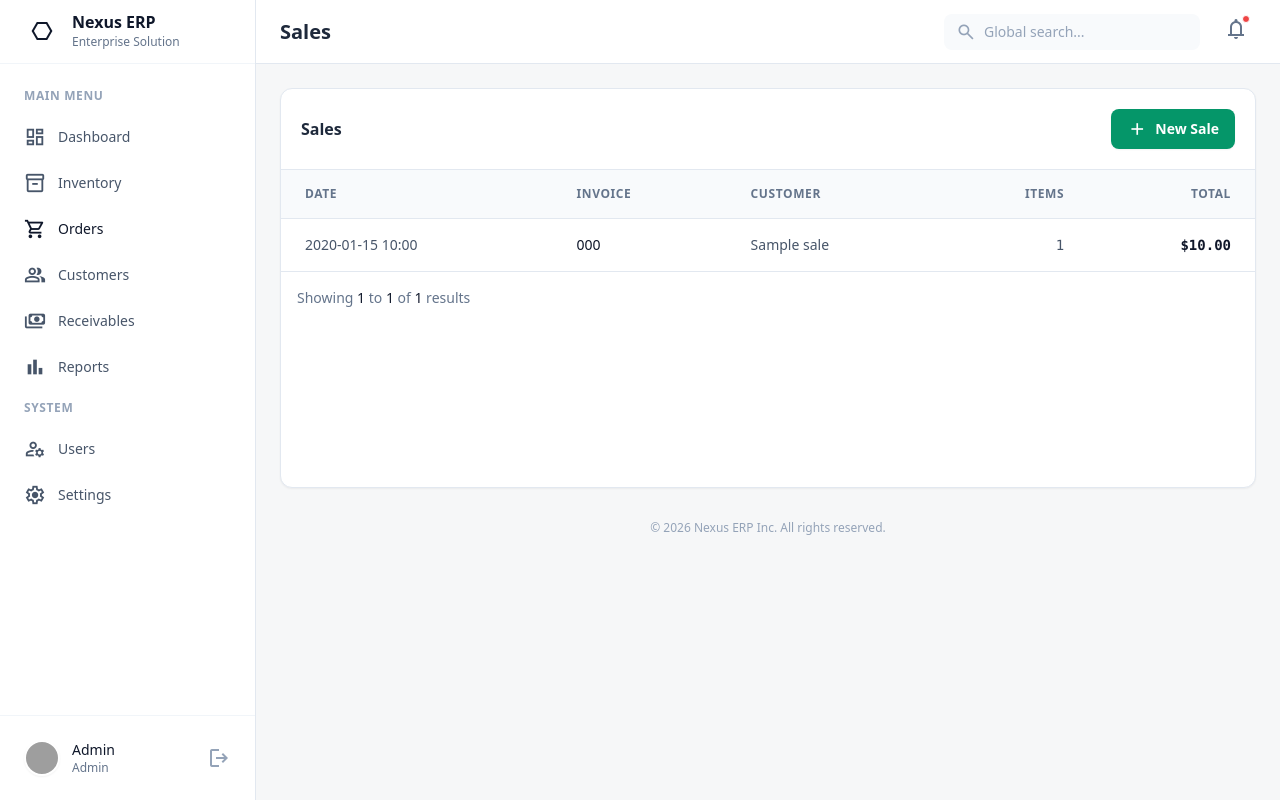
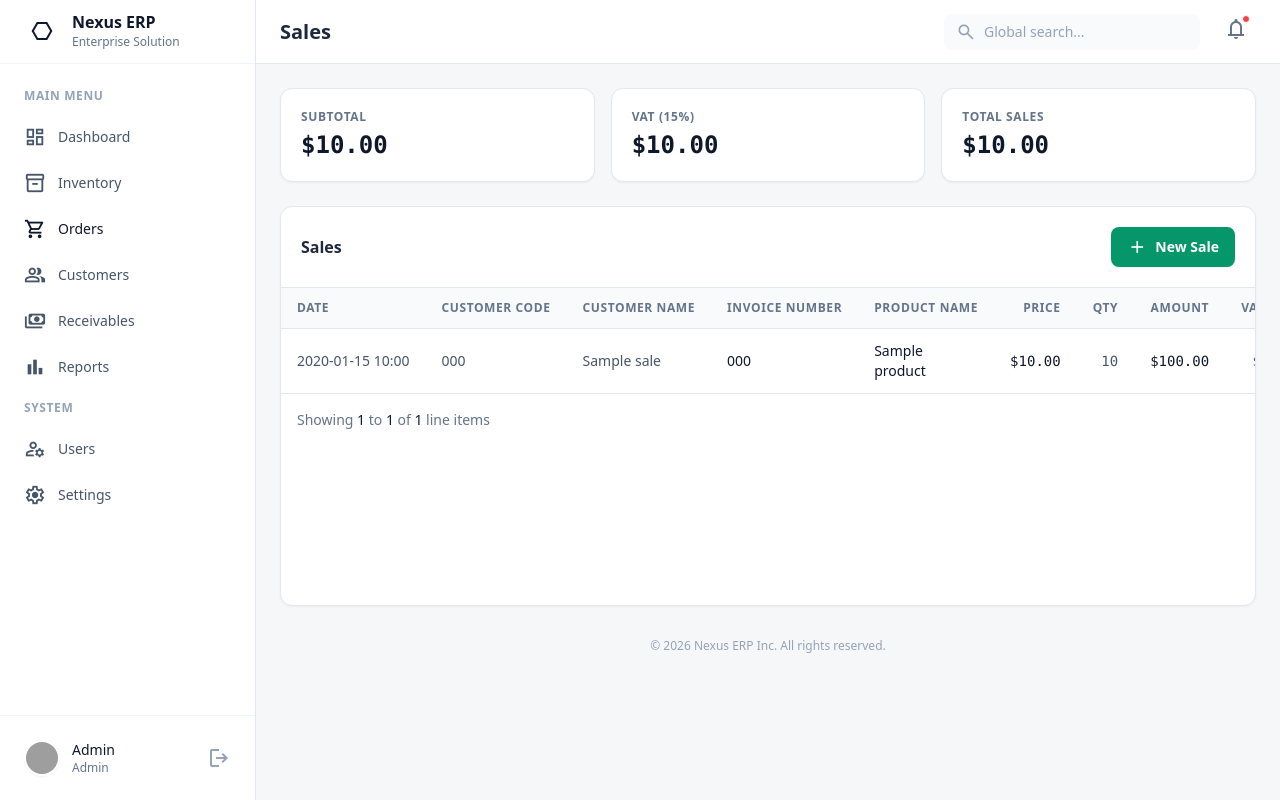
Before and after one commit to MuhammadSaljooq/projectlaibaindustry, a Laravel app: page /sales in a window 1280 px wide. Run offline with Laravel 12, Linux system fonts and the light colour scheme; a user stored in the database is signed in; data comes from the database, SQL or seed files in the repository; tables that the repository leaves empty hold one stand-in row (values such as "Sample post"); some libraries are stand-ins or nearby versions; grey boxes are pictures that could not be loaded.

Commit message:
Sales, permissions, settings: detail view, viewer read-only, settings page
- Sales: line-item columns (Date, Customer, Invoice, Product, Price, Qty, Amount, VAT, Subtotal); clickable rows to open sale detail; sale show page with line items and totals; aggregate totals (Subtotal, VAT, Total) on sales index
- Permissions: BlockViewerWrite middleware blocks viewers from create/edit/delete and .create/.edit routes; allow logout; hide create/edit/delete UI for viewers on sales, customers, receivables, inventory, dashboard, statement
- Settings: General panel with Timezone, Language, Currency (SAR first), VAT (%) input; sidebar link to settings

Co-authored-by: Cursor <cursoragent@cursor.com>

```diff
--- a/laibaindustry-erp/app/Http/Controllers/SaleController.php
+++ b/laibaindustry-erp/app/Http/Controllers/SaleController.php
@@ -17,12 +17,23 @@ class SaleController extends Controller
 {
     public function index(): View
     {
-        $sales = Sale::query()
-            ->withCount('items')
-            ->orderByDesc('date')
-            ->paginate(15);
+        $items = SaleItem::query()
+            ->with(['sale', 'product'])
+            ->join('sales', 'sales_items.sale_id', '=', 'sales.id')
+            ->select('sales_items.*')
+            ->orderByDesc('sales.date')
+            ->orderBy('sales.id')
+            ->orderBy('sales_items.id')
+            ->paginate(25);
 
-        return view('sales.index', ['sales' => $sales]);
+        $totals = Sale::query()
+            ->selectRaw('COALESCE(SUM(subtotal), 0) as total_subtotal, COALESCE(SUM(tax_amount), 0) as total_vat, COALESCE(SUM(total_amount), 0) as total_sales')
+            ->first();
+
+        return view('sales.index', [
+            'items' => $items,
+            'totals' => $totals,
+        ]);
     }
 
     public function create(): View
@@ -133,9 +144,11 @@ class SaleController extends Controller
         }
     }
 
-    public function show(Sale $sale): RedirectResponse
+    public function show(Sale $sale): View
     {
-        return redirect()->route('sales.index');
+        $sale->load(['items.product', 'currency']);
+
+        return view('sales.show', ['sale' => $sale]);
     }
 
     public function edit(Sale $sale): RedirectResponse
--- /dev/null
+++ b/laibaindustry-erp/app/Http/Middleware/BlockViewerWrite.php
@@ -0,0 +1,38 @@
+<?php
+
+namespace App\Http\Middleware;
+
+use Closure;
+use Illuminate\Http\Request;
+use Symfony\Component\HttpFoundation\Response;
+
+class BlockViewerWrite
+{
+    /**
+     * Block viewers from any write action (create, update, delete).
+     * Viewers can only view: index, show, and read-only pages.
+     */
+    public function handle(Request $request, Closure $next): Response
+    {
+        $user = $request->user();
+
+        if ($user && $user->role === 'viewer') {
+            $name = $request->route()?->getName() ?? '';
+            // Always allow logout so viewers can sign out
+            if ($name === 'logout') {
+                return $next($request);
+            }
+            $method = $request->method();
+            // Block all write methods
+            if (! in_array($method, ['GET', 'HEAD'], true)) {
+                abort(403, 'You do not have permission to create, edit, or delete. Viewers can only view.');
+            }
+            // Block GET to create or edit pages (viewers must not see forms)
+            if (str_ends_with($name, '.create') || str_ends_with($name, '.edit')) {
+                abort(403, 'You do not have permission to access this page. Viewers can only view.');
+            }
+        }
+
+        return $next($request);
+    }
+}
--- a/laibaindustry-erp/bootstrap/app.php
+++ b/laibaindustry-erp/bootstrap/app.php
@@ -14,6 +14,7 @@ return Application::configure(basePath: dirname(__DIR__))
         $middleware->alias([
             'auth' => \App\Http\Middleware\Authenticate::class,
             'adminOrManager' => \App\Http\Middleware\EnsureAdminOrManager::class,
+            'blockViewerWrite' => \App\Http\Middleware\BlockViewerWrite::class,
         ]);
 
         $middleware->trustProxies(at: '*');
--- a/laibaindustry-erp/resources/views/customers/index.blade.php
+++ b/laibaindustry-erp/resources/views/customers/index.blade.php
@@ -44,10 +44,12 @@
 <div class="bg-white dark:bg-[#1a2632] rounded-xl border border-slate-200 dark:border-slate-700 shadow-sm flex flex-col flex-1 min-h-[400px]">
 <div class="p-5 border-b border-slate-200 dark:border-slate-700 flex flex-wrap items-center justify-between gap-3">
 <h3 class="text-base font-semibold text-slate-800 dark:text-white">Customers</h3>
+@if(auth()->user()->role !== 'viewer')
 <a class="h-10 px-4 bg-emerald-600 hover:bg-emerald-700 text-white text-sm font-bold rounded-lg inline-flex items-center justify-center gap-2 whitespace-nowrap transition-colors shadow-sm hover:shadow active:scale-[0.98] shrink-0" href="{{ route('customers.create') }}">
 <span class="material-symbols-outlined text-[20px] shrink-0">add</span>
 <span>Add Customer</span>
 </a>
+@endif
 </div>
 
 <div class="overflow-x-auto w-full -mx-4 sm:mx-0">
@@ -81,6 +83,7 @@
 <a class="p-1.5 text-slate-400 hover:text-primary hover:bg-slate-100 dark:hover:bg-slate-700 rounded-md transition-colors" href="{{ route('customers.statement', $customer) }}" title="View statement">
 <span class="material-symbols-outlined text-[20px]">receipt_long</span>
 </a>
+@if(auth()->user()->role !== 'viewer')
 <a class="p-1.5 text-slate-400 hover:text-primary hover:bg-slate-100 dark:hover:bg-slate-700 rounded-md transition-colors" href="{{ route('customers.edit', $customer) }}">
 <span class="material-symbols-outlined text-[20px]">edit</span>
 </a>
@@ -91,13 +94,14 @@
 <span class="material-symbols-outlined text-[20px]">delete</span>
 </button>
 </form>
+@endif
 </div>
 </td>
 </tr>
 @empty
 <tr>
 <td colspan="4" class="px-6 py-12 text-center text-slate-500 dark:text-slate-400">
-No customers yet. <a href="{{ route('customers.create') }}" class="text-primary font-medium hover:underline">Add your first customer</a>
+No customers yet. @if(auth()->user()->role !== 'viewer')<a href="{{ route('customers.create') }}" class="text-primary font-medium hover:underline">Add your first customer</a>@else<span>No customers recorded yet.</span>@endif
 </td>
 </tr>
 @endforelse
--- a/laibaindustry-erp/resources/views/customers/statement.blade.php
+++ b/laibaindustry-erp/resources/views/customers/statement.blade.php
@@ -87,12 +87,14 @@ No invoices or receivables for this customer yet.
 </div>
 </div>
 
+@if(auth()->user()->role !== 'viewer')
 <div class="mt-4">
 <a class="h-10 px-4 inline-flex items-center gap-2 text-sm font-medium text-slate-600 dark:text-slate-400 hover:text-slate-800 dark:hover:text-slate-200 rounded-lg border border-slate-200 dark:border-slate-600 hover:bg-slate-50 dark:hover:bg-slate-800 transition-colors whitespace-nowrap shrink-0" href="{{ route('customers.edit', $customer) }}">
 <span class="material-symbols-outlined text-[20px] shrink-0">edit</span>
 <span>Edit Customer</span>
 </a>
 </div>
+@endif
 </div>
 <div class="mt-8 text-center text-xs text-slate-400 pb-4">© {{ date('Y') }} Nexus ERP Inc. All rights reserved.</div>
 </div>
--- a/laibaindustry-erp/resources/views/inventory-dashboard.blade.php
+++ b/laibaindustry-erp/resources/views/inventory-dashboard.blade.php
@@ -88,10 +88,12 @@
 <div class="flex flex-wrap gap-2 shrink-0">
 <button type="submit" class="h-10 px-4 bg-primary hover:bg-blue-600 text-white text-sm font-bold rounded-lg inline-flex items-center justify-center gap-2 whitespace-nowrap transition-colors">Search</button>
 <a href="{{ route('inventory.dashboard') }}" class="h-10 px-4 inline-flex items-center justify-center gap-2 text-sm font-medium text-slate-600 dark:text-slate-400 hover:bg-slate-100 dark:hover:bg-slate-700 rounded-lg border border-slate-200 dark:border-slate-600 whitespace-nowrap">Clear</a>
+@if(auth()->user()->role !== 'viewer')
 <a href="{{ route('products.create') }}" class="h-10 px-4 bg-emerald-600 hover:bg-emerald-700 text-white text-sm font-bold rounded-lg inline-flex items-center justify-center gap-2 whitespace-nowrap transition-colors shadow-sm hover:shadow active:scale-95 shrink-0">
 <span class="material-symbols-outlined text-[20px] shrink-0">add</span>
 <span>Add New Item</span>
 </a>
+@endif
 </div>
 </form>
 <div class="overflow-x-auto w-full -mx-4 sm:mx-0">
@@ -137,6 +139,7 @@
 @endif
 </td>
 <td class="px-6 py-4 text-right">
+@if(auth()->user()->role !== 'viewer')
 <div class="flex items-center justify-end gap-2 opacity-0 group-hover:opacity-100 transition-opacity">
 <a href="{{ route('products.edit', $product) }}" class="p-1.5 text-slate-400 hover:text-primary hover:bg-slate-100 dark:hover:bg-slate-700 rounded-md transition-colors"><span class="material-symbols-outlined text-[20px]">edit</span></a>
 <form method="POST" action="{{ route('products.destroy', $product) }}" class="inline-flex" onsubmit="return confirm('Are you sure you want to delete this product?');">
@@ -145,13 +148,14 @@
 <button type="submit" class="p-1.5 text-slate-400 hover:text-red-500 hover:bg-red-50 dark:hover:bg-red-900/20 rounded-md transition-colors"><span class="material-symbols-outlined text-[20px]">delete</span></button>
 </form>
 </div>
+@endif
 </td>
 </tr>
 @empty
 <tr>
 <td colspan="7" class="px-6 py-12 text-center text-slate-500 dark:text-slate-400">
 <span class="material-symbols-outlined text-4xl mb-2 block">inventory_2</span>
-No products yet. <a href="{{ route('products.create') }}" class="text-primary font-medium hover:underline">Add your first product</a>
+No products yet. @if(auth()->user()->role !== 'viewer')<a href="{{ route('products.create') }}" class="text-primary font-medium hover:underline">Add your first product</a>@else<span>No products recorded yet.</span>@endif
 </td>
 </tr>
 @endforelse
--- a/laibaindustry-erp/resources/views/products/partials/sidebar.blade.php
+++ b/laibaindustry-erp/resources/views/products/partials/sidebar.blade.php
@@ -45,8 +45,8 @@
 <span class="text-sm font-medium">Users</span>
 </a>
 @endif
-<a class="flex items-center gap-3 px-3 py-2.5 rounded-lg text-slate-600 dark:text-slate-300 hover:bg-slate-50 dark:hover:bg-slate-800 hover:text-primary transition-colors group" href="#">
-<span class="material-symbols-outlined text-[22px] group-hover:text-primary">settings</span>
+<a class="flex items-center gap-3 px-3 py-2.5 rounded-lg {{ ($activeNav ?? '') === 'settings' ? 'bg-primary/10 text-primary dark:bg-primary/20 dark:text-blue-400' : 'text-slate-600 dark:text-slate-300 hover:bg-slate-50 dark:hover:bg-slate-800 hover:text-primary' }} transition-colors" href="{{ route('settings.index', absolute: false) }}">
+<span class="material-symbols-outlined text-[22px]">settings</span>
 <span class="text-sm font-medium">Settings</span>
 </a>
 </div>
--- a/laibaindustry-erp/resources/views/receivables/index.blade.php
+++ b/laibaindustry-erp/resources/views/receivables/index.blade.php
@@ -62,7 +62,11 @@
 <td class="px-6 py-4 text-sm font-mono font-bold text-right {{ $remaining > 0 ? 'text-amber-600 dark:text-amber-400' : 'text-emerald-600 dark:text-emerald-400' }}">${{ number_format($remaining, 2) }}</td>
 <td class="px-6 py-4">
 @if ($remaining > 0)
+@if(auth()->user()->role !== 'viewer')
 <a href="{{ route('receivables.edit', $r) }}" class="h-8 px-3 inline-flex items-center gap-1.5 text-xs font-medium text-primary hover:bg-primary/5 rounded-lg transition-colors whitespace-nowrap">Record payment</a>
+@else
+<span class="text-xs text-slate-500 dark:text-slate-400">—</span>
+@endif
 @else
 <span class="text-xs text-emerald-600 dark:text-emerald-400 font-medium">Paid</span>
 @endif
--- a/laibaindustry-erp/resources/views/sales/index.blade.php
+++ b/laibaindustry-erp/resources/views/sales/index.blade.php
@@ -41,39 +41,87 @@
 </div>
 @endif
 
+<div class="grid grid-cols-1 sm:grid-cols-3 gap-4">
+<div class="bg-white dark:bg-[#1a2632] rounded-xl border border-slate-200 dark:border-slate-700 shadow-sm p-5">
+<p class="text-xs font-semibold text-slate-500 dark:text-slate-400 uppercase tracking-wider">Subtotal</p>
+<p class="text-2xl font-bold text-slate-900 dark:text-white font-mono mt-1">${{ number_format($totals->total_subtotal ?? 0, 2) }}</p>
+</div>
+<div class="bg-white dark:bg-[#1a2632] rounded-xl border border-slate-200 dark:border-slate-700 shadow-sm p-5">
+<p class="text-xs font-semibold text-slate-500 dark:text-slate-400 uppercase tracking-wider">VAT (15%)</p>
+<p class="text-2xl font-bold text-slate-900 dark:text-white font-mono mt-1">${{ number_format($totals->total_vat ?? 0, 2) }}</p>
+</div>
+<div class="bg-white dark:bg-[#1a2632] rounded-xl border border-slate-200 dark:border-slate-700 shadow-sm p-5">
+<p class="text-xs font-semibold text-slate-500 dark:text-slate-400 uppercase tracking-wider">Total Sales</p>
+<p class="text-2xl font-bold text-primary font-mono mt-1">${{ number_format($totals->total_sales ?? 0, 2) }}</p>
+</div>
+</div>
+
 <div class="bg-white dark:bg-[#1a2632] rounded-xl border border-slate-200 dark:border-slate-700 shadow-sm flex flex-col flex-1 min-h-[400px]">
 <div class="p-5 border-b border-slate-200 dark:border-slate-700 flex flex-wrap items-center justify-between gap-3">
 <h3 class="text-base font-semibold text-slate-800 dark:text-white">Sales</h3>
+@if(auth()->user()->role !== 'viewer')
 <a class="h-10 px-4 bg-emerald-600 hover:bg-emerald-700 text-white text-sm font-bold rounded-lg inline-flex items-center justify-center gap-2 whitespace-nowrap transition-colors shadow-sm hover:shadow active:scale-[0.98] shrink-0" href="{{ route('sales.create') }}">
 <span class="material-symbols-outlined text-[20px] shrink-0">add</span>
 <span>New Sale</span>
 </a>
+@endif
 </div>
 
 <div class="overflow-x-auto w-full -mx-4 sm:mx-0">
-<table class="w-full text-left border-collapse min-w-[480px]">
+<table class="w-full text-left border-collapse min-w-[900px]">
 <thead>
 <tr class="bg-slate-50 dark:bg-slate-800/50 border-b border-slate-200 dark:border-slate-700">
-<th class="px-6 py-4 text-xs font-bold text-slate-500 dark:text-slate-400 uppercase tracking-wider">Date</th>
-<th class="px-6 py-4 text-xs font-bold text-slate-500 dark:text-slate-400 uppercase tracking-wider">Invoice</th>
-<th class="px-6 py-4 text-xs font-bold text-slate-500 dark:text-slate-400 uppercase tracking-wider">Customer</th>
-<th class="px-6 py-4 text-xs font-bold text-slate-500 dark:text-slate-400 uppercase tracking-wider text-right">Items</th>
-<th class="px-6 py-4 text-xs font-bold text-slate-500 dark:text-slate-400 uppercase tracking-wider text-right">Total</th>
+<th class="px-4 py-3 text-xs font-bold text-slate-500 dark:text-slate-400 uppercase tracking-wider whitespace-nowrap">Date</th>
+<th class="px-4 py-3 text-xs font-bold text-slate-500 dark:text-slate-400 uppercase tracking-wider whitespace-nowrap">Customer code</th>
+<th class="px-4 py-3 text-xs font-bold text-slate-500 dark:text-slate-400 uppercase tracking-wider whitespace-nowrap">Customer name</th>
+<th class="px-4 py-3 text-xs font-bold text-slate-500 dark:text-slate-400 uppercase tracking-wider whitespace-nowrap">Invoice number</th>
+<th class="px-4 py-3 text-xs font-bold text-slate-500 dark:text-slate-400 uppercase tracking-wider whitespace-nowrap">Product name</th>
+<th class="px-4 py-3 text-xs font-bold text-slate-500 dark:text-slate-400 uppercase tracking-wider text-right whitespace-nowrap">Price</th>
+<th class="px-4 py-3 text-xs font-bold text-slate-500 dark:text-slate-400 uppercase tracking-wider text-right whitespace-nowrap">Qty</th>
+<th class="px-4 py-3 text-xs font-bold text-slate-500 dark:text-slate-400 uppercase tracking-wider text-right whitespace-nowrap">Amount</th>
+<th class="px-4 py-3 text-xs font-bold text-slate-500 dark:text-slate-400 uppercase tracking-wider text-right whitespace-nowrap">VAT 15%</th>
+<th class="px-4 py-3 text-xs font-bold text-slate-500 dark:text-slate-400 uppercase tracking-wider text-right whitespace-nowrap">Subtotal</th>
+<th class="px-4 py-3 text-xs font-bold text-slate-500 dark:text-slate-400 uppercase tracking-wider w-24"></th>
 </tr>
 </thead>
 <tbody class="divide-y divide-slate-200 dark:divide-slate-700">
-@forelse($sales as $sale)
-<tr class="hover:bg-slate-50 dark:hover:bg-slate-800/50 transition-colors">
-<td class="px-6 py-4 text-sm text-slate-600 dark:text-slate-300">{{ $sale->date->format('Y-m-d H:i') }}</td>
-<td class="px-6 py-4 text-sm font-medium text-slate-900 dark:text-white">{{ $sale->invoice_number ?: '-' }}</td>
-<td class="px-6 py-4 text-sm text-slate-600 dark:text-slate-300">{{ $sale->customer_name ?: $sale->customer_code ?: '-' }}</td>
-<td class="px-6 py-4 text-sm text-slate-600 dark:text-slate-300 font-mono text-right">{{ $sale->items_count }}</td>
-<td class="px-6 py-4 text-sm font-bold text-slate-900 dark:text-white font-mono text-right">${{ number_format($sale->total_amount, 2) }}</td>
+@forelse($items as $item)
+@php
+$sale = $item->sale;
+$amount = $item->selling_price * $item->quantity;
+$vat = $item->tax_applied ?? 0;
+$subtotal = $amount + $vat;
+@endphp
+<tr class="hover:bg-slate-50 dark:hover:bg-slate-800/50 transition-colors {{ $sale ? 'cursor-pointer' : '' }}"
+    @if($sale) data-href="{{ route('sales.show', $sale) }}" role="button" tabindex="0" @endif
+    @if($sale) onclick="const href = this.dataset.href; if (href) window.location.href = href;" @endif
+    @if($sale) onkeydown="if (event.key === 'Enter' && this.dataset.href) window.location.href = this.dataset.href;" @endif>
+<td class="px-4 py-3 text-sm text-slate-600 dark:text-slate-300 whitespace-nowrap">{{ $sale ? $sale->date->format('Y-m-d H:i') : '-' }}</td>
+<td class="px-4 py-3 text-sm text-slate-600 dark:text-slate-300">{{ $sale && $sale->customer_code ? $sale->customer_code : '-' }}</td>
+<td class="px-4 py-3 text-sm text-slate-600 dark:text-slate-300">{{ $sale && $sale->customer_name ? $sale->customer_name : '-' }}</td>
+<td class="px-4 py-3 text-sm font-medium text-slate-900 dark:text-white">
+@if($sale)
+<a href="{{ route('sales.show', $sale) }}" class="text-primary hover:underline">{{ $sale->invoice_number ?: '#' . $sale->id }}</a>
+@else
+-
+@endif
+</td>
+<td class="px-4 py-3 text-sm text-slate-900 dark:text-white">{{ $item->product ? $item->product->name : 'Product #' . $item->product_id }}</td>
+<td class="px-4 py-3 text-sm font-mono text-right text-slate-900 dark:text-white">${{ number_format($item->selling_price, 2) }}</td>
+<td class="px-4 py-3 text-sm font-mono text-right text-slate-600 dark:text-slate-300">{{ number_format($item->quantity) }}</td>
+<td class="px-4 py-3 text-sm font-mono text-right text-slate-900 dark:text-white">${{ number_format($amount, 2) }}</td>
+<td class="px-4 py-3 text-sm font-mono text-right text-slate-600 dark:text-slate-300">${{ number_format($vat, 2) }}</td>
+<td class="px-4 py-3 text-sm font-mono font-medium text-right text-slate-900 dark:text-white">${{ number_format($subtotal, 2) }}</td>
+<td class="px-4 py-3">
+@if($sale)
+<a href="{{ route('sales.show', $sale) }}" class="inline-flex items-center gap-1 text-xs font-medium text-primary hover:bg-primary/5 rounded-lg px-2 py-1 transition-colors whitespace-nowrap">View</a>
+@endif
+</td>
 </tr>
 @empty
 <tr>
-<td colspan="5" class="px-6 py-12 text-center text-slate-500 dark:text-slate-400">
-No sales yet. <a href="{{ route('sales.create') }}" class="text-primary font-medium hover:underline">Create your first sale</a>
+<td colspan="11" class="px-6 py-12 text-center text-slate-500 dark:text-slate-400">
+No sales yet. @if(auth()->user()->role !== 'viewer')<a href="{{ route('sales.create') }}" class="text-primary font-medium hover:underline">Create your first sale</a>@else<span>No sales recorded yet.</span>@endif
 </td>
 </tr>
 @endforelse
@@ -83,26 +131,26 @@ No sales yet. <a href="{{ route('sales.create') }}" class="text-primary font-med
 
 <div class="p-4 border-t border-slate-200 dark:border-slate-700 flex flex-col sm:flex-row items-center justify-between gap-4">
 <p class="text-sm text-slate-500 dark:text-slate-400">
-@if($sales->total() > 0)
-Showing <span class="font-medium text-slate-900 dark:text-white">{{ $sales->firstItem() }}</span> to <span class="font-medium text-slate-900 dark:text-white">{{ $sales->lastItem() }}</span> of <span class="font-medium text-slate-900 dark:text-white">{{ $sales->total() }}</span> results
+@if($items->total() > 0)
+Showing <span class="font-medium text-slate-900 dark:text-white">{{ $items->firstItem() }}</span> to <span class="font-medium text-slate-900 dark:text-white">{{ $items->lastItem() }}</span> of <span class="font-medium text-slate-900 dark:text-white">{{ $items->total() }}</span> line items
 @else
 No results
 @endif
 </p>
-@if($sales->hasPages())
+@if($items->hasPages())
 <nav class="flex items-center gap-1" aria-label="Pagination">
-@if (!$sales->onFirstPage())
-<a class="p-1.5 rounded-lg hover:bg-slate-100 dark:hover:bg-slate-700 text-slate-600 dark:text-slate-300 transition-colors" href="{{ $sales->previousPageUrl() }}"><span class="material-symbols-outlined text-[20px]">chevron_left</span></a>
+@if (!$items->onFirstPage())
+<a class="p-1.5 rounded-lg hover:bg-slate-100 dark:hover:bg-slate-700 text-slate-600 dark:text-slate-300 transition-colors" href="{{ $items->previousPageUrl() }}"><span class="material-symbols-outlined text-[20px]">chevron_left</span></a>
 @endif
-@foreach ($sales->getUrlRange(max(1, $sales->currentPage() - 2), min($sales->lastPage(), $sales->currentPage() + 2)) ?: [1 => $sales->url(1)] as $page => $url)
-@if ($page == $sales->currentPage())
+@foreach ($items->getUrlRange(max(1, $items->currentPage() - 2), min($items->lastPage(), $items->currentPage() + 2)) ?: [1 => $items->url(1)] as $page => $url)
+@if ($page == $items->currentPage())
 <span class="px-3 py-1.5 text-sm font-medium rounded-lg bg-primary text-white">{{ $page }}</span>
 @else
 <a class="px-3 py-1.5 text-sm font-medium rounded-lg text-slate-600 dark:text-slate-300 hover:bg-slate-100 dark:hover:bg-slate-700 transition-colors" href="{{ $url }}">{{ $page }}</a>
 @endif
 @endforeach
-@if ($sales->hasMorePages())
-<a class="p-1.5 rounded-lg hover:bg-slate-100 dark:hover:bg-slate-700 text-slate-600 dark:text-slate-300 transition-colors" href="{{ $sales->nextPageUrl() }}"><span class="material-symbols-outlined text-[20px]">chevron_right</span></a>
+@if ($items->hasMorePages())
+<a class="p-1.5 rounded-lg hover:bg-slate-100 dark:hover:bg-slate-700 text-slate-600 dark:text-slate-300 transition-colors" href="{{ $items->nextPageUrl() }}"><span class="material-symbols-outlined text-[20px]">chevron_right</span></a>
 @endif
 </nav>
 @endif
--- a/laibaindustry-erp/routes/web.php
+++ b/laibaindustry-erp/routes/web.php
@@ -14,6 +14,7 @@ use App\Http\Controllers\PurchaseItemController;
 use App\Http\Controllers\ReceivableController;
 use App\Http\Controllers\SaleController;
 use App\Http\Controllers\SaleItemController;
+use App\Http\Controllers\SettingsController;
 use App\Http\Controllers\TaxSettingController;
 use Illuminate\Http\Request;
 use Illuminate\Support\Facades\Auth;
@@ -49,7 +50,7 @@ Route::middleware('guest')->group(function () {
     })->name('password.update');
 });
 
-Route::middleware('auth')->group(function () {
+Route::middleware(['auth', 'blockViewerWrite'])->group(function () {
     Route::get('/dashboard', [DashboardController::class, 'index'])->name('dashboard');
 
     Route::get('/inventory-dashboard', [ProductController::class, 'index'])->name('inventory.dashboard');
@@ -69,6 +70,7 @@ Route::middleware('auth')->group(function () {
     Route::resource('customers', CustomerController::class);
     Route::get('customers/{customer}/statement', [CustomerController::class, 'statement'])->name('customers.statement');
     Route::resource('payables', PayableController::class);
+    Route::get('/settings', [SettingsController::class, 'index'])->name('settings.index');
 
     Route::middleware('adminOrManager')->group(function () {
         Route::resource('users', UserController::class);
```
Also changed, not shown: laibaindustry-erp/app/Http/Controllers/SettingsController.php (added, +13 -0 lines), laibaindustry-erp/resources/views/dashboard.blade.php (+9 -1 lines), laibaindustry-erp/resources/views/sales/show.blade.php (added, +120 -0 lines), laibaindustry-erp/resources/views/settings/index.blade.php (added, +88 -0 lines).
